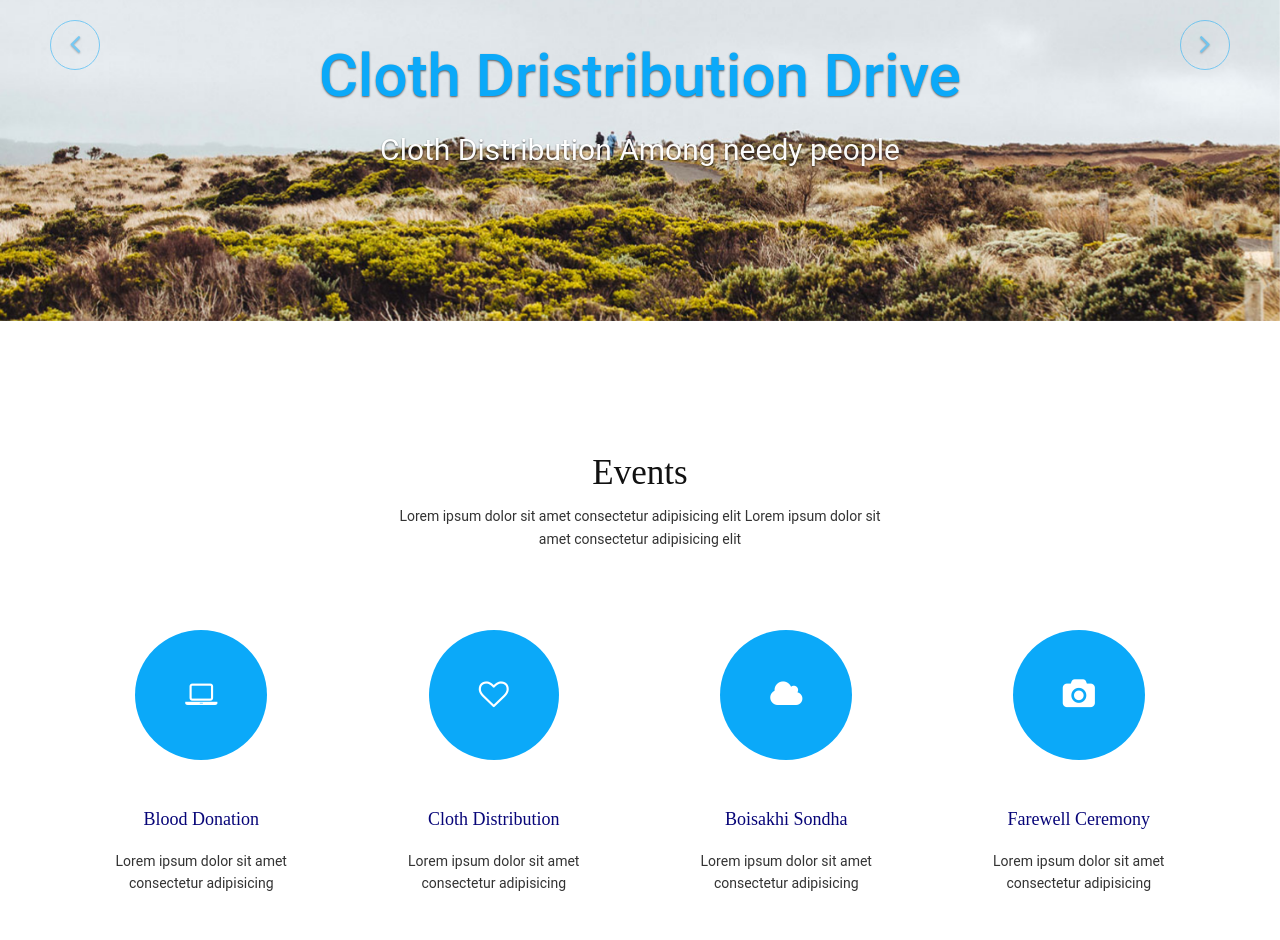
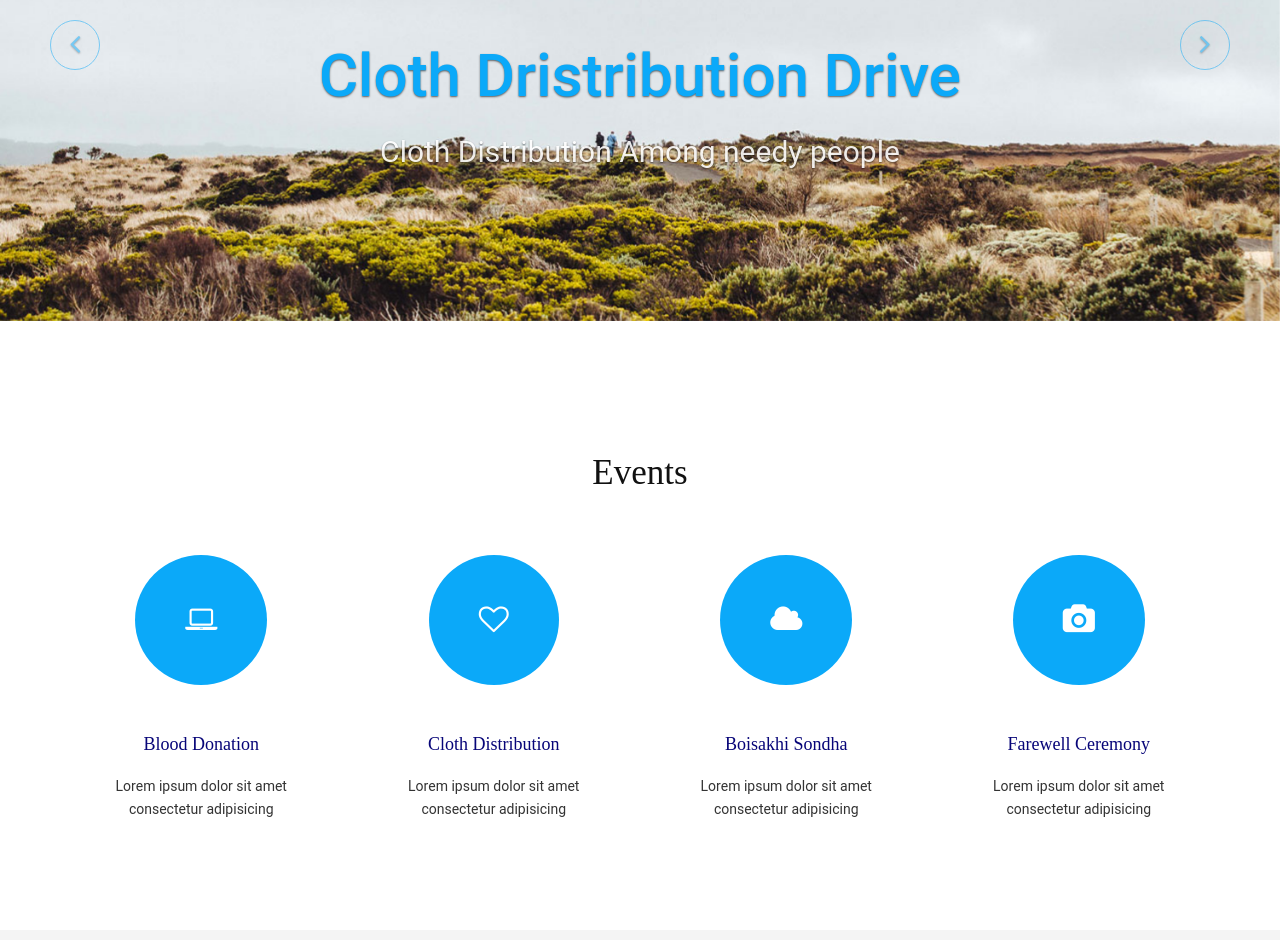
Before and after one commit to sccs96aa/WebSite, a plain HTML site: page sccs/index.html in a window 1280 px wide. Shown: the part 1259-2199 px from the top of the page. Drawn offline with Linux system fonts and the light colour scheme; a script that the page names is missing.

Commit message:
Commited

```diff
--- a/sccs/index.html
+++ b/sccs/index.html
@@ -131,7 +131,7 @@
               <div class="row">
                   <div class="text-center">
                       <h3 class="ScottishBlue">Events</h3>
-                      <p>Lorem ipsum dolor sit amet consectetur adipisicing elit Lorem ipsum dolor sit<br>amet consectetur adipisicing elit</p>
+                      <!--<p>Lorem ipsum dolor sit amet consectetur adipisicing elit Lorem ipsum dolor sit<br>amet consectetur adipisicing elit</p>-->
                   </div>
                   <div class="col-md-3 wow fadeInRight" data-wow-offset="0" data-wow-delay="0.3s">
                       <div class="text-center">
```
